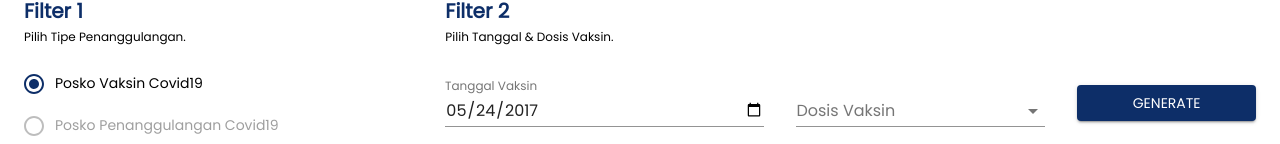
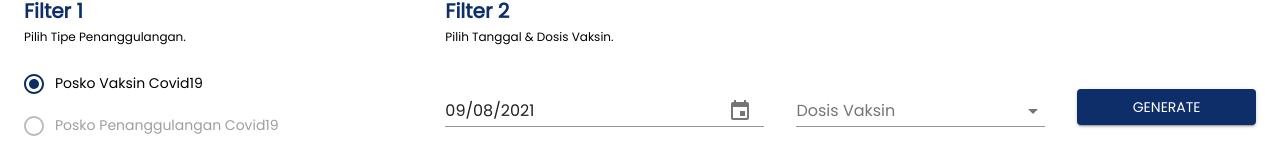
Before and after one commit to MetrotechDigitalAsia/ayoVaksin, a React (Create React App) app: page / in a window 1280 px wide. Shown: the part 808-952 px from the top of the page. Built offline with nearby package versions, Linux system fonts and the light colour scheme.

Commit message:
fix: filter date & dose

```diff
--- a/package.json
+++ b/package.json
@@ -3,11 +3,14 @@
   "version": "0.1.0",
   "private": true,
   "dependencies": {
+    "@date-io/date-fns": "^1.3.13",
     "@material-ui/core": "^4.12.3",
     "@material-ui/icons": "^4.11.2",
+    "@material-ui/pickers": "^3.3.10",
     "@testing-library/jest-dom": "^5.11.4",
     "@testing-library/react": "^11.1.0",
     "@testing-library/user-event": "^12.1.10",
+    "date-fns": "^2.23.0",
     "leaflet": "^1.6.0",
     "react": "^17.0.2",
     "react-dom": "^17.0.2",
--- a/src/components/Form.jsx
+++ b/src/components/Form.jsx
@@ -1,3 +1,4 @@
+import 'date-fns';
 import React, { useState } from 'react'
 import Grid from '@material-ui/core/Grid';
 import { useTheme, makeStyles } from '@material-ui/core/styles';
@@ -10,9 +11,13 @@ import InputLabel from '@material-ui/core/InputLabel';
 import MenuItem from '@material-ui/core/MenuItem';
 import Select from '@material-ui/core/Select';
 import Button from '@material-ui/core/Button';
-import TextField from '@material-ui/core/TextField';
 import useMediaQuery from '@material-ui/core/useMediaQuery';
 import Typography from '@material-ui/core/Typography';
+import DateFnsUtils from '@date-io/date-fns';
+import {
+    MuiPickersUtilsProvider,
+    KeyboardDatePicker,
+} from '@material-ui/pickers';
 
 //
 import Title from './Title';
@@ -20,6 +25,9 @@ import Map from './Map';
 
 //
 import { PoskoVaksin } from '../data/PoskoVaksin';
+
+//
+import Format from '../utils/DateFormat';
 
 const useStyles = makeStyles((theme) => ({
     root: {
@@ -43,16 +51,23 @@ export default function Form() {
     const theme = useTheme();
     const isMobileView = useMediaQuery(theme.breakpoints.up('lg'));
 
-    const [value, setValue] = useState('female');
+    const [tipePenanggulangan, setTipePenaggulangan] = useState('Posko Vaksin Covid19');
+    const [selectedDate, setSelectedDate] = useState(new Date());
     const [dosisVaksin19, setDosisVaksin19] = useState("");
     const [poskoVaksin19, setPoskoVaksin19] = useState(PoskoVaksin);
 
+    //
+    const findPoskoCovid = () => {
+        const filterDate = PoskoVaksin.filter(x => x.date.join("").includes(Format.FullDate(selectedDate)));
+        const filterDose = filterDate.filter(x => x.dose.join("").includes(dosisVaksin19));
+        return filterDose;
+    }
 
-    //
-    const findPoksoCovid = PoskoVaksin.filter(x => x.dose.join("").includes(dosisVaksin19));
-
-    const handleChangeRadio = (event) => {
-        setValue(event.target.value);
+    const handleChangeTipePenanggulangan = (event) => {
+        setTipePenaggulangan(event.target.value);
+    };
+    const handleDateChange = (date) => {
+        setSelectedDate(date);
     };
     const handleChangeDosisVaksin = (event) => {
         setDosisVaksin19(event.target.value);
@@ -60,7 +75,7 @@ export default function Form() {
 
     const handleFilterData = (e) => {
         e.preventDefault();
-        setPoskoVaksin19(findPoksoCovid);
+        setPoskoVaksin19(findPoskoCovid);
     }
 
     return (
@@ -78,9 +93,9 @@ export default function Form() {
                             </Grid>
                             <Grid item xs={12} md={12} style={{ textAlign: 'left' }}>
                                 <FormControl component="fieldset">
-                                    <RadioGroup aria-label="gender" name="gender1" value={value} onChange={handleChangeRadio}>
-                                        <FormControlLabel value="female" control={<Radio />} label={<Typography variant="subtitle2">Posko Vaksin Covid19</Typography>} />
-                                        <FormControlLabel disabled value="male" control={<Radio />} label={<Typography variant="subtitle2">Posko Penanggulangan Covid19</Typography>} />
+                                    <RadioGroup value={tipePenanggulangan} onChange={handleChangeTipePenanggulangan}>
+                                        <FormControlLabel value="Posko Vaksin Covid19" control={<Radio />} label={<Typography variant="subtitle2">Posko Vaksin Covid19</Typography>} />
+                                        <FormControlLabel disabled value="Posko Penanggulangan Covid19" control={<Radio />} label={<Typography variant="subtitle2">Posko Penanggulangan Covid19</Typography>} />
                                     </RadioGroup>
                                 </FormControl>
                             </Grid>
@@ -92,17 +107,20 @@ export default function Form() {
                                 <Title isHeader={false} mainTitle={"Filter 2"} subTitle={"Pilih Tanggal & Dosis Vaksin."} />
                             </Grid>
                             <Grid item xs={12} md={5} style={{ textAlign: 'left' }}>
-                                <form className={classes.container} noValidate>
-                                    <TextField
-                                        label="Tanggal Vaksin"
-                                        type="date"
-                                        defaultValue="2017-05-24"
-                                        className={classes.formControl}
-                                        InputLabelProps={{
-                                            shrink: true,
+                                <MuiPickersUtilsProvider utils={DateFnsUtils}>
+                                    <KeyboardDatePicker
+                                        style={{ width: '100%' }}
+                                        disableToolbar
+                                        variant="inline"
+                                        format="dd/MM/yyyy"
+                                        margin="normal"
+                                        value={selectedDate}
+                                        onChange={handleDateChange}
+                                        KeyboardButtonProps={{
+                                            'aria-label': 'change date',
                                         }}
                                     />
-                                </form>
+                                </MuiPickersUtilsProvider>
                             </Grid>
                             <Grid item xs={12} md={4} style={{ textAlign: 'left' }}>
                                 <FormControl className={classes.formControl}>
--- a/src/components/Map.jsx
+++ b/src/components/Map.jsx
@@ -92,8 +92,6 @@ const SimpleMap = ({ ...props }) => {
 
     const { dosisVaksin } = props
 
-    console.log(dosisVaksin)
-
     return (
         <div>
             <Map center={[-5.143467, 119.407528]} zoom={13} scrollWheelZoom={false} className={isMobileView ? classes.map : classes.mapMobile}>
--- a/src/data/PoskoVaksin.js
+++ b/src/data/PoskoVaksin.js
@@ -5,19 +5,19 @@ export const PoskoVaksin = [
     {
         key: 'marker1',
         position: [-5.162372675272291, 119.41826702612505],
-        subDistrict: 'Mamajang',
         img: labuangBaji,
         name: 'RS Labuang Baji',
         address: 'Jln. Dr. Ratulangi No 81, Makassar.',
+        date: ['17-08-2021', '18-08-2021'],
         dose: ['Dosis Vaksin 1 ']
     },
     {
         key: 'marker2',
         position: [-5.169756477632507, 119.4242401684531],
-        subDistrict: 'Tamalate',
         img: satbrimob,
         name: 'Klinik Teratai Satbrimob Polda Sulsel',
         address: 'Jln. Sultan Alauddin No. 75, Makassar.',
+        date: ['19-08-2021', '20-08-2021'],
         dose: ['Dosis Vaksin 2']
     }
 ]
--- /dev/null
+++ b/src/utils/DateFormat.js
@@ -0,0 +1,17 @@
+class Format {
+    static FullDate(value) {
+        var d = new Date(value),
+            month = '' + (d.getMonth() + 1),
+            day = '' + d.getDate(),
+            year = d.getFullYear();
+
+        if (month.length < 2)
+            month = '0' + month;
+        if (day.length < 2)
+            day = '0' + day;
+
+        return [day, month, year].join('-');
+    }
+}
+
+export default Format;
```
Also changed, not shown: 2 other files (tests, documents, lock files or other folders).
